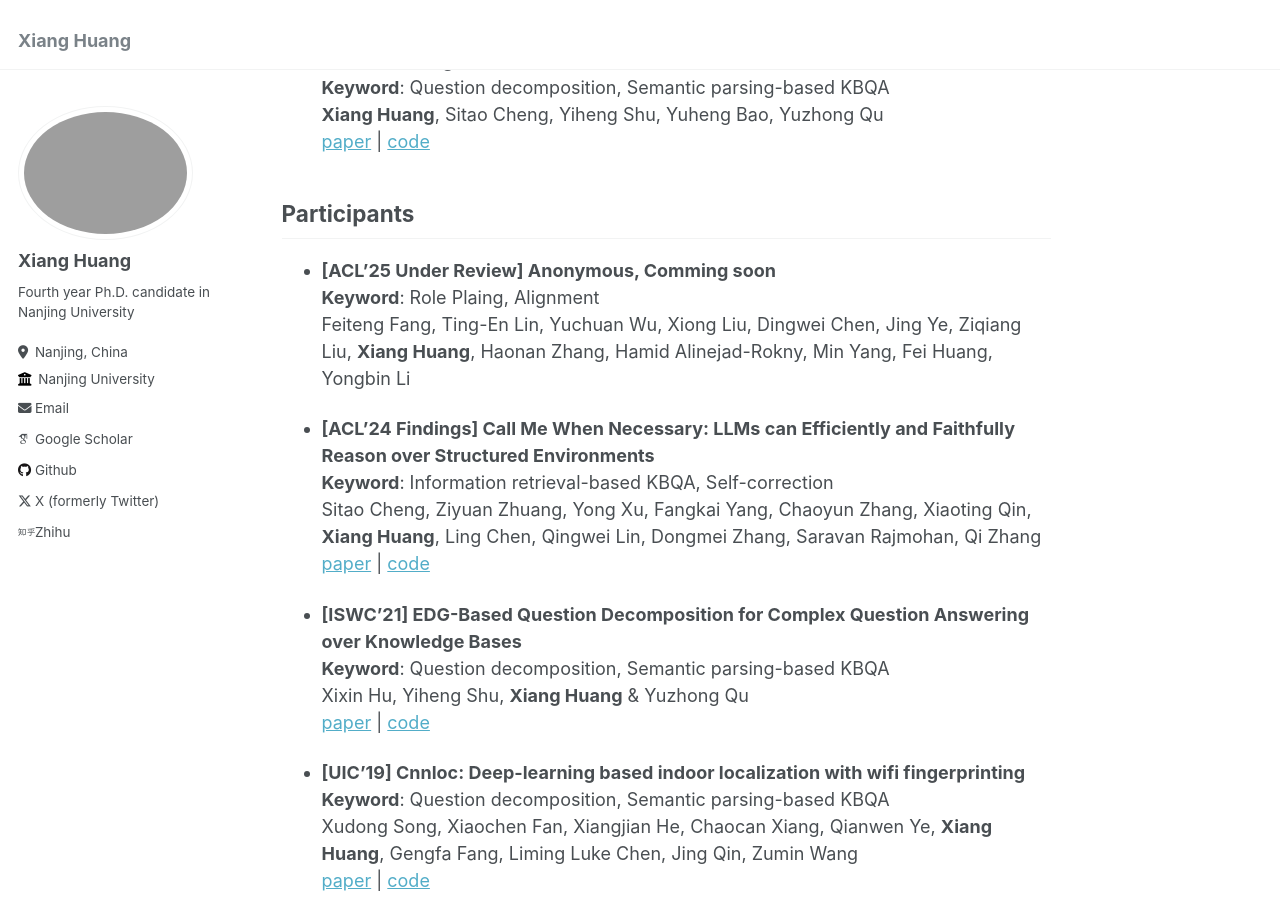
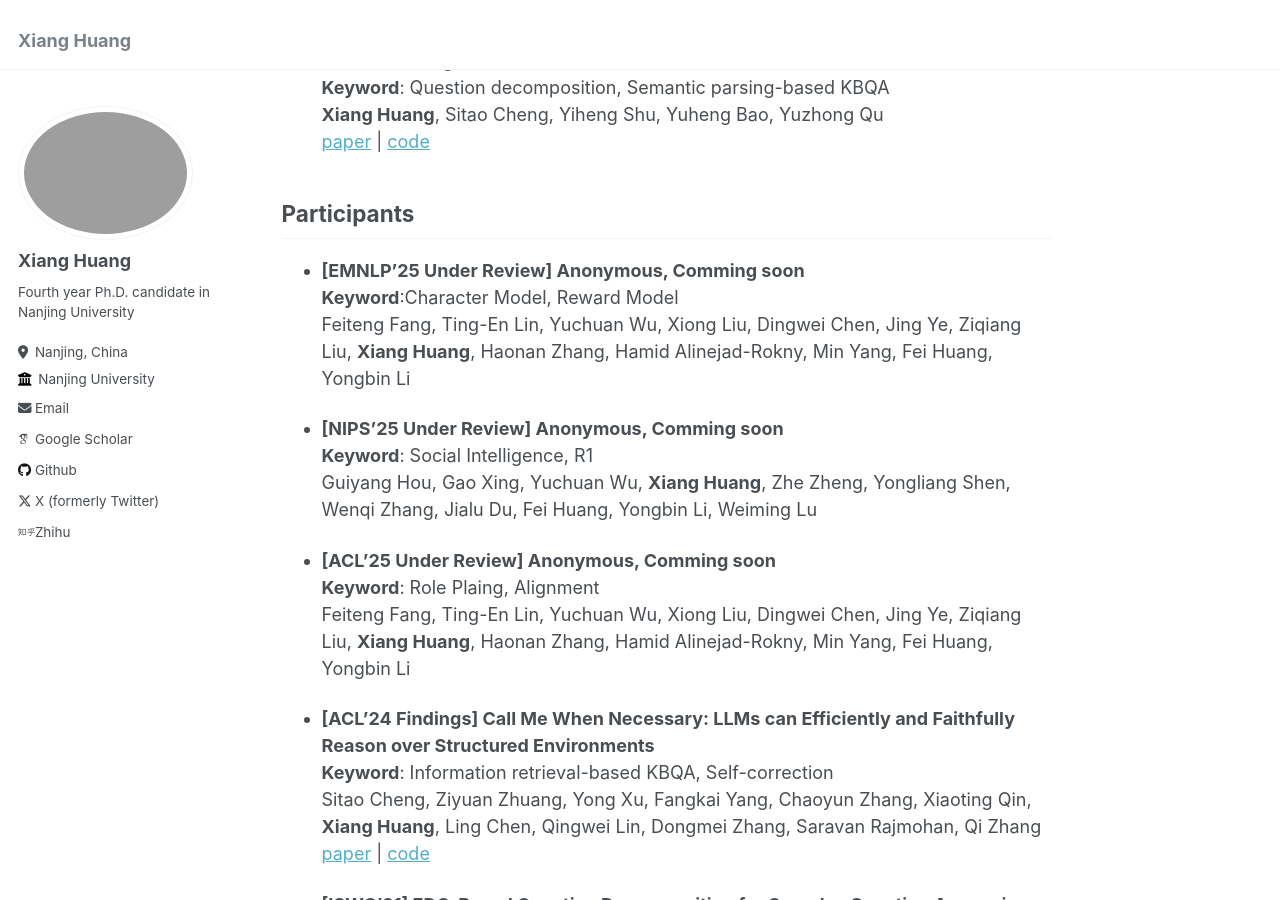
Before and after one commit to cdhx/cdhx.github.io, a Jekyll site: the page built from _pages/about.md, in a window 1280 px wide and 900 px high, scrolled down 1326 px. Built offline with Jekyll 4.4.1, drawn with Linux system fonts in a browser that asks for light colours; some web fonts are replaced.

Commit message:
Update about.md

```diff
--- a/_pages/about.md
+++ b/_pages/about.md
@@ -50,6 +50,14 @@ Publication
 
 ## Participants
 
+- **[EMNLP'25 Under Review] Anonymous, Comming soon** <br/>
+**Keyword**:Character Model, Reward Model<br/>
+Feiteng Fang, Ting-En Lin, Yuchuan Wu, Xiong Liu, Dingwei Chen, Jing Ye, Ziqiang Liu, **Xiang Huang**, Haonan Zhang, Hamid Alinejad-Rokny, Min Yang, Fei Huang, Yongbin Li <br/>
+
+- **[NIPS'25 Under Review] Anonymous, Comming soon** <br/>
+**Keyword**: Social Intelligence, R1<br/>
+Guiyang Hou, Gao Xing, Yuchuan Wu, **Xiang Huang**, Zhe Zheng, Yongliang Shen, Wenqi Zhang, Jialu Du, Fei Huang, Yongbin Li, Weiming Lu <br/>
+
 - **[ACL'25 Under Review] Anonymous, Comming soon** <br/>
 **Keyword**: Role Plaing, Alignment<br/>
 Feiteng Fang, Ting-En Lin, Yuchuan Wu, Xiong Liu, Dingwei Chen, Jing Ye, Ziqiang Liu, **Xiang Huang**, Haonan Zhang, Hamid Alinejad-Rokny, Min Yang, Fei Huang, Yongbin Li  <br/>
```
